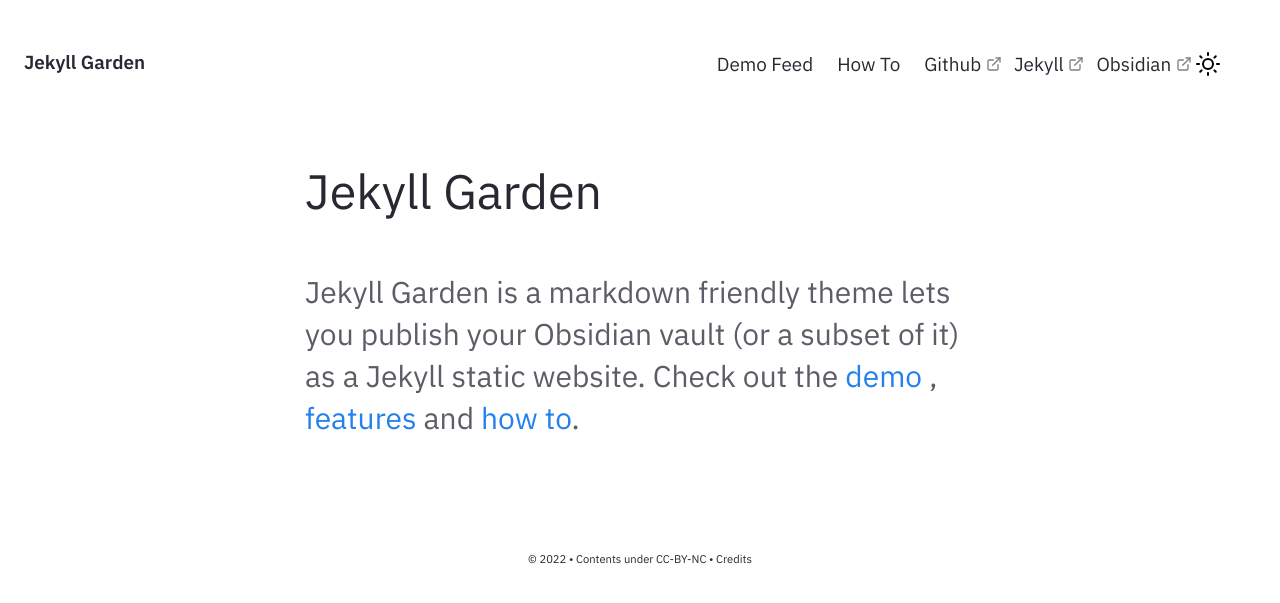
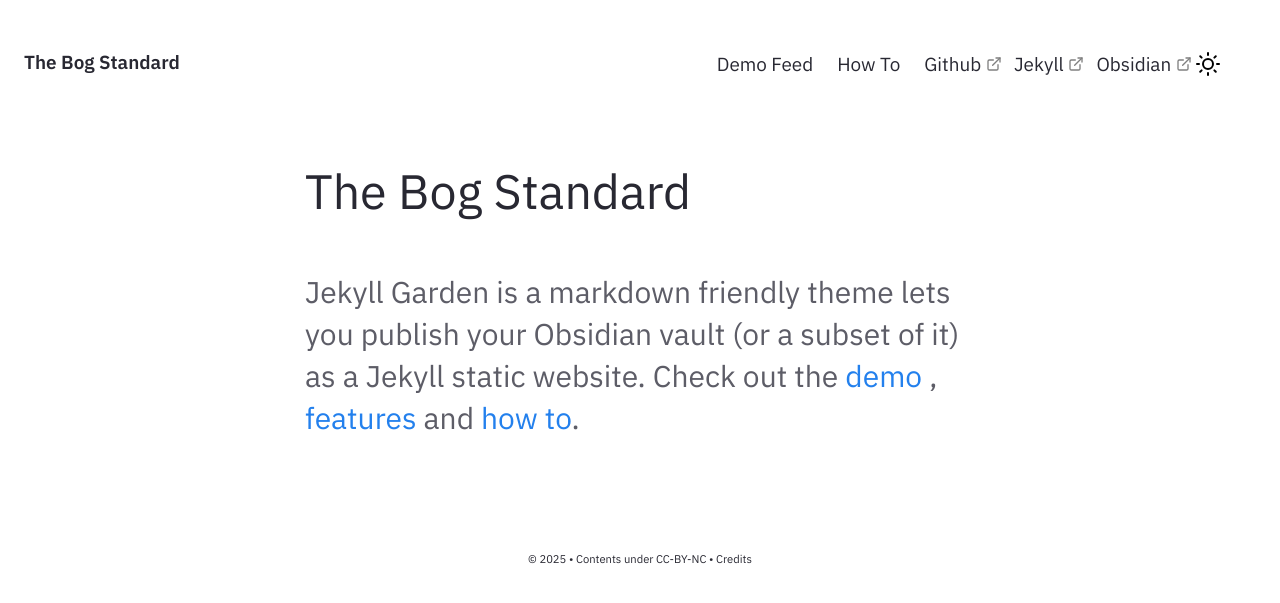
Before and after one commit to cheezfish/BogStandard, a Jekyll site: the page built from pages/index.md, in a window 1280 px wide. Shown: the top 603 px of the page. Built offline with Jekyll 4.4.1, drawn with Linux system fonts in a browser that asks for light colours.

Commit message:
Update _config.yml

```diff
--- a/_config.yml
+++ b/_config.yml
@@ -19,7 +19,7 @@
 # in the templates via {{ site.myvariable }}.
 
 # URL is the base hostname with protocol for your site, eg http://example.com
-url: "" # the base hostname & protocol for your site, e.g. http://example.com
+url: "http://cheezfish.github.io/bogstandard" # the base hostname & protocol for your site, e.g. http://example.com
 
 # If you want to install this jekyll in a subpath (eg /digitalgarden) set it here.
 # Else keep it Empty (DON'T PUT /; Keep it empty)
@@ -27,10 +27,10 @@
 
 # Website Header, Description, Footer year and text.
 # If you are deleting this, make sure you remove it from HTML files too
-heading: Jekyll Garden # Change this
-content: Obsidian ready Jekyll Theme
+heading: The Bog Standard # Change this
+content: Toilet time.
 copyright:
-  year: © 2022
+  year: © 2025
   msg: Contents under CC-BY-NC
 
 # Set title and content for private & broken link tooltop
```
